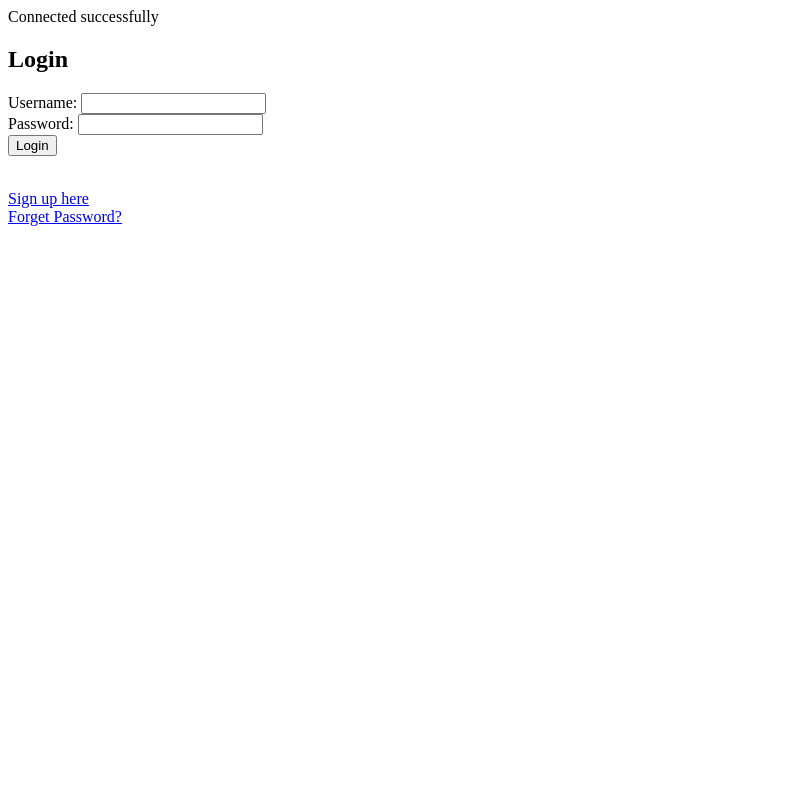
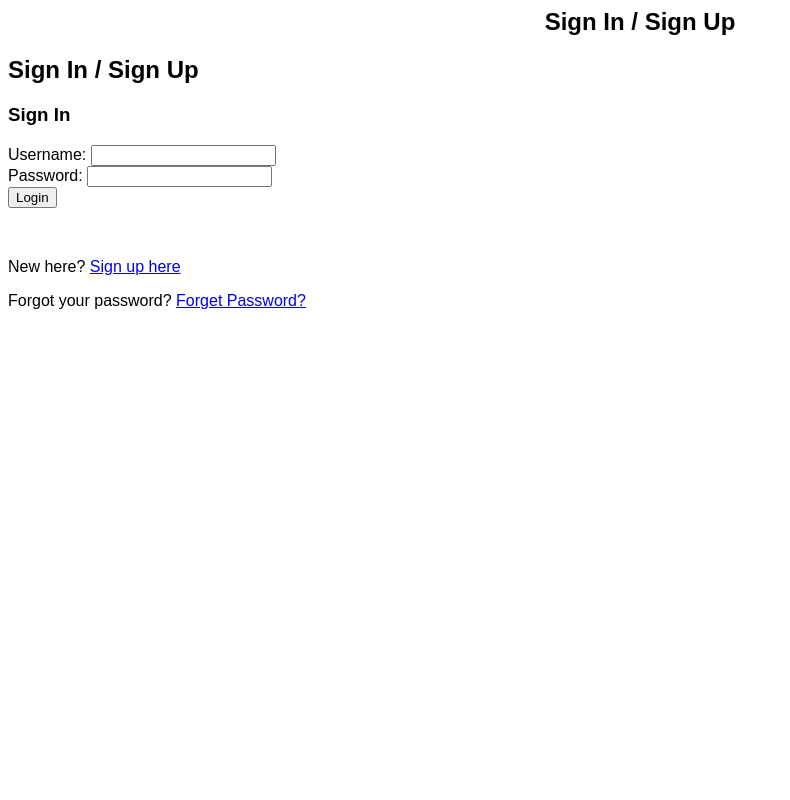
Before and after one commit to mingzhi987/ABCinema, a PHP site: page /Users/login.php in a window 1280 px wide. Shown: the whole page, without its empty margins (0-790 px from the left). Run offline with PHP 8.4, Linux system fonts and the light colour scheme.

Commit message:
added an all_styles.css
this css file shall be applicable as and when needed

```diff
--- /dev/null
+++ b/all_styles.css
@@ -0,0 +1,3 @@
+* {
+    font-family: Arial;
+}
--- a/display_movie_info.php
+++ b/display_movie_info.php
@@ -49,6 +49,7 @@ $conn->close();
 <head>
     <meta charset="UTF-8">
     <meta name="viewport" content="width=device-width, initial-scale=1.0">
+    <link rel="stylesheet" href="all_styles.css">
     <title><?php echo htmlspecialchars($movie['MovieName']); ?></title>
     <script>
 
--- a/login.php
+++ b/login.php
@@ -10,7 +10,7 @@ $conn = new mysqli($servername, $username, $password, $database);
 if ($conn->connect_error) {
     die("Connection failed: " . $conn->connect_error);
 }
-echo "Connected successfully";
+echo "<script>console.log('connection success!')</script>";
 // Close the connection when done
 $conn->close();
 
@@ -21,9 +21,29 @@ $conn->close();
 <head>
     <meta charset="UTF-8">
     <title>Login</title>
+    <link rel="stylesheet" href="all_styles.css">
 </head>
 <body>
-    <h2>Login</h2>
+
+
+    <div class="header-content" style="text-align: center;">
+        <h2>Sign In / Sign Up</h2>
+
+        <!-- Insert logo here -->
+
+        <!-- Insert navbar here -->
+        <div class="navbar-header">
+        </div>
+
+        <!-- Insert sign in account here -->
+    </div>
+
+    <div class="body-content">
+        <div class="header">
+            <h2>Sign In / Sign Up</h2>
+        </div>
+        <div class="sign-up-in-form">
+            <h3>Sign In</h3>
             <form method="post" action="">
                 <label for="username">Username:</label>
                 <input type="text" id="username" name="username" required>
@@ -33,10 +53,14 @@ $conn->close();
                 <br>
                 <button type="submit" name="login">Login</button>
             </form>
+        </div>
         <br/>
-    <a href="sign_up.php">Sign up here</a>
-    <br/>
-    <a href="#" id="forget_password">Forget Password?</a>
+        <p>New here? <a href="sign_up.php">Sign up here</a></p>
+        <p>Forgot your password? <a href="#" id="forget_password">Forget Password?</a></p>
+    </div>
+
+
+
 
     <?php
     // Only proceed with the login check if form is submitted
--- a/profile.php
+++ b/profile.php
@@ -58,6 +58,7 @@ $conn->close();
 <head>
     <meta charset="UTF-8">
     <title>User Profile</title>
+    <link rel="stylesheet" href="all_styles.css">
 </head>
 <body>
     <h2>User Profile</h2>
```
Lines whose indentation alone changed are shown as unchanged.
